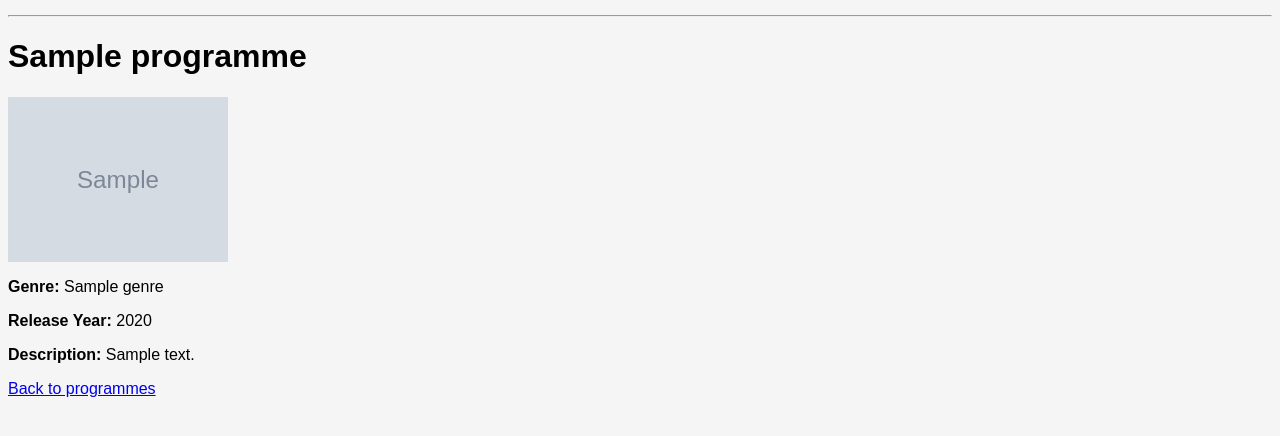
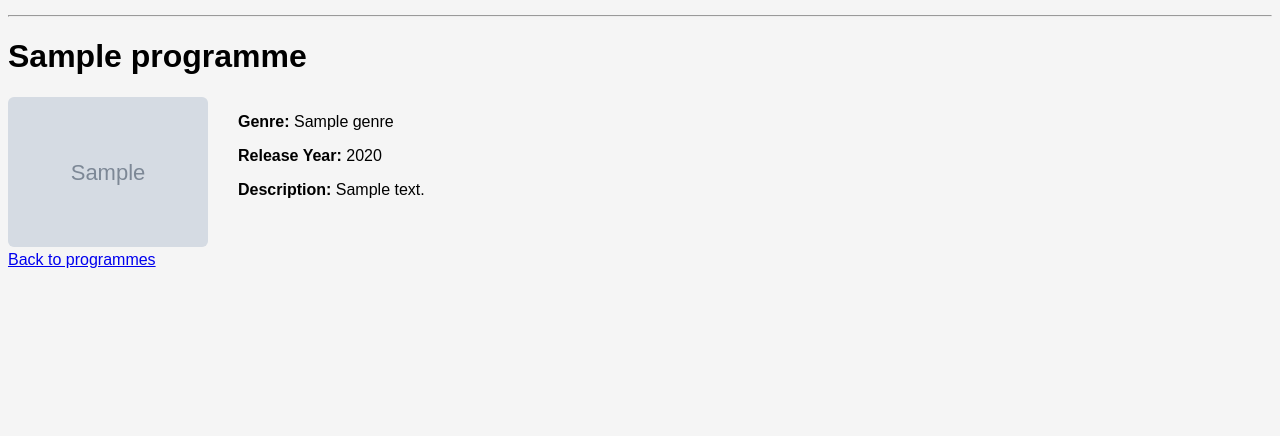
Before and after one commit to alexmerriman/primetime-picks, a Django app: page /programmes/1/ in a window 1280 px wide. Shown: the part 26-462 px from the top of the page. Run offline with Django 5.2, Linux system fonts and the light colour scheme; tables that the repository leaves empty hold one stand-in row (values such as "Sample post"); grey boxes marked "Sample" are stand-in pictures.

Commit message:
Fixed programme image sizing on detail page

```diff
--- a/pages/templates/pages/programme_detail.html
+++ b/pages/templates/pages/programme_detail.html
@@ -5,15 +5,25 @@
 {% endblock %}
 
 {% block main_content %}
+
 <h1>{{ programme.title }}</h1>
 
-{% if programme.image %}
-    <img src="{{ programme.image.url }}" alt="{{ programme.title }}" class="programme-image">
-{% endif %}
+<div class="detail-container">
 
-<p><strong>Genre:</strong> {{ programme.genre }}</p>
-<p><strong>Release Year:</strong> {{ programme.release_year }}</p>
-<p><strong>Description:</strong> {{ programme.description }}</p>
+    <div class="detail-image">
+        {% if programme.image %}
+            <img src="{{ programme.image.url }}" alt="{{ programme.title }}">
+        {% endif %}
+    </div>
 
-<p><a href="/programmes/">Back to programmes</a></p>
+    <div class="detail-info">
+        <p><strong>Genre:</strong> {{ programme.genre }}</p>
+        <p><strong>Release Year:</strong> {{ programme.release_year }}</p>
+        <p><strong>Description:</strong> {{ programme.description }}</p>
+    </div>
+
+</div>
+
+<a href="/programmes/">Back to programmes</a>
+
 {% endblock %}
--- a/static/main.css
+++ b/static/main.css
@@ -29,3 +29,20 @@ th, td {
     height: auto;
     display: block;
 }
+
+.detail-container {
+    display: flex;
+    gap: 30px;
+    align-items: flex-start;
+    margin-top: 20px;
+}
+
+.detail-image img {
+    width: 200px;
+    height: auto;
+    border-radius: 6px;
+}
+
+.detail-info {
+    max-width: 600px;
+}
--- a/templates/base.html
+++ b/templates/base.html
@@ -8,14 +8,9 @@
         TV Programmes Site
         {% endblock %}
     </title>
-
-    <!-- Link to CSS -->
-    <link href="{% static 'main.css' %}" rel="stylesheet">
+    <link rel="stylesheet" href="{% static 'main.css' %}">
 </head>
-
 <body>
-
-    <!-- Navigation -->
     <nav>
         <a href="/">Home</a> |
         <a href="/programmes/">Programmes</a>
@@ -23,11 +18,9 @@
 
     <hr>
 
-    <!-- Page content -->
     {% block main_content %}
     <h1>Welcome to my TV Programmes website</h1>
-    <p>This is the homepage.</p>
+    <p>This website is about some of my favourite character-driven and dramatic TV programmes.</p>
     {% endblock %}
-
 </body>
 </html>
```
